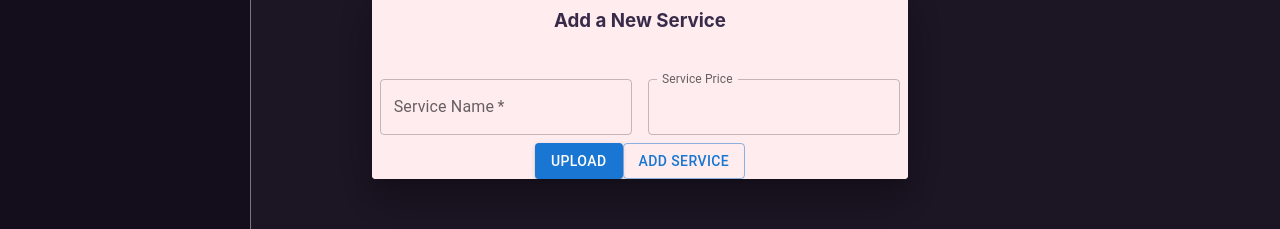
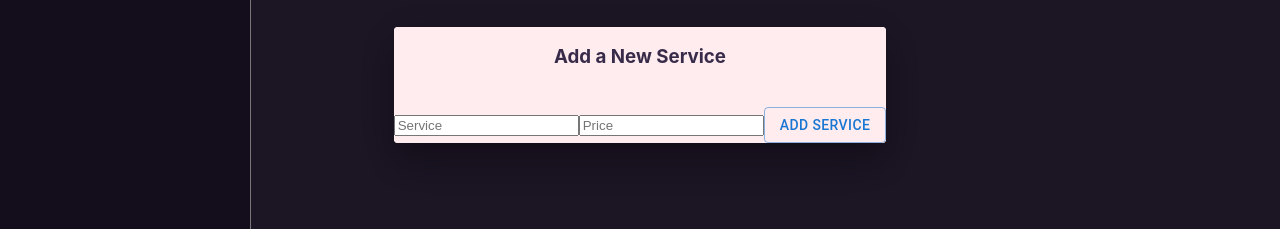
Before and after one commit to Untitled-IUST/Frontend-management, a React (Create React App) app in the folder untitled/: page /hairdresser in a window 1280 px wide. Both pictures are taken after a click on the button "ADD SERVICE". Shown: the part 315-544 px from the top of the page. Built offline with nearby package versions, Linux system fonts and the light colour scheme; no server answers.

Commit message:
successfully connected to back

```diff
--- a/untitled/src/Components/AddService/AddService.jsx
+++ b/untitled/src/Components/AddService/AddService.jsx
@@ -16,51 +16,25 @@ const AddService = () => {
     price: "",
     ServicePic: "",
   });
+  const [serviceName, setServiceName] = useState();
+  const [servicePrice, setServicePrice] = useState();
 
-  //let formData = new FormData();
   function formSubmit(event) {
-    let form_data = new FormData();
-    if (inputValue.ServicePic)
-      form_data.append(
-        "ServicePic",
-        inputValue.ServicePic,
-        inputValue.ServicePic.name
-      );
-    form_data.append("Service", inputValue.Service);
-    form_data.append("Price", inputValue.price);
-    form_data.append("category", inputValue.category);
 
-    axios
-      .post(
-        `https://amirmohammadkomijani.pythonanywhere.com/barber/categories/1/service/`,
-        {
-          headers: {
-            "Content-Type": "multipart/form-data",
-            Authorization: `JWT ${access_token}`,
-          },
-          data: {
-            service: "inputValue.Service",
-            price: 1000,
-            servicePic: "",
-          },
-        }
-        // console.log(access_token)
-        // axios({
-        //   method : "post",
-        //   url : "https://amirmohammadkomijani.pythonanywhere.com/barber/categories/1/service/",
-        //   headers: {
-        //     'Content-Type': 'application/json',
-        //     'Authorization': `JWT ${access_token}`
-        // },
-        // data :
-        // {
-        //   "service": "Service",
-        //   "price": "1000",
-        //   "servicePic": "null" ,
-        // }
+    axios({
+      method: "post",
+      url: "https://amirmohammadkomijani.pythonanywhere.com/barber/categories/2/service/",
+      headers: {
+        'Content-Type': 'application/json',
+        'Authorization': `JWT ${access_token}`
+      },
+      data: {
+        service: serviceName,
+        price: servicePrice,
+        servicePic: null,
+      }
+    })
 
-        // }
-      )
       .then((res) => {
         console.log(res);
       })
@@ -69,33 +43,7 @@ const AddService = () => {
       });
     event.preventDefault();
   }
-  const onInputChange = (event) => {
-    switch (event.target.name) {
-      case "Service":
-        setInputValue({ ...inputValue, Service: event.target.value });
-        // setService(event.target.value);
-        //formData.append("Service" , event.target.value);
 
-        break;
-
-      case "category":
-        setInputValue({ ...inputValue, category: event.target.value });
-
-        console.log(inputValue);
-        break;
-
-      case "price":
-        setInputValue({ ...inputValue, price: event.target.value });
-        console.log(inputValue);
-        break;
-
-      case "file":
-        setInputValue({ ...inputValue, ServicePic: event.target.files[0] });
-
-      default:
-        break;
-    }
-  };
 
   const postData = (event) => {
     event.preventDefault();
@@ -122,71 +70,15 @@ const AddService = () => {
       }}
     >
       <h3>Add a New Service</h3>
-      <form onSubmit={formSubmit}>
-        <Box
-          component="form"
-          sx={{
-            "& .MuiTextField-root": { m: 1, width: "25ch" },
-          }}
-          noValidate
-          autoComplete="off"
-        >
-          <TextField
-            required
-            id="outlined-required"
-            label="Service Name"
-            defaultValue=""
-            color="warning"
+      <form onSubmit={formSubmit} >
 
-          />
+        <input  onChange={(e) => setServiceName(e.target.value)}  type="text" placeholder="Service" name="Service"  />
+        <input  onChange={(e) => setServicePrice(e.target.value)} type="number" placeholder="Price" name="price" />
 
-          <TextField
-            id="outlined-number"
-            label="Service Price"
-            type="number"
-            color="warning"
-            InputLabelProps={{
-              shrink: true,
 
-            }}
-          />
-          {/* <input
-          value={inputValue.Service}
-          onChange={onInputChange}
-          type="text"
-          placeholder="Service"
-          name="Service"
-        />
 
-        <input
-          value={inputValue.category}
-          onChange={onInputChange}
-          type="text"
-          placeholder="Category"
-          name="category"
-        />
-
-        <input
-          value={inputValue.price}
-          onChange={onInputChange}
-          type="number"
-          placeholder="Price"
-          name="price"
-        /> */}
-        <div className="form_buttom">
-          <Stack direction="row" alignItems="center" spacing={2}>
-            <Button variant="contained" component="label">
-              Upload
-              <input hidden accept="image/*" multiple type="file" />
-            </Button>
-
-          </Stack>
-          {/* <input onChange={onInputChange} type="file" name="file" /> */}
 
           <Button type="submit" variant="outlined">Add Service</Button>
-        </div>
-
-        </Box>
       </form>
     </div>
   );
```
Also changed, not shown: 1 other file (tests, documents, lock files or other folders).
